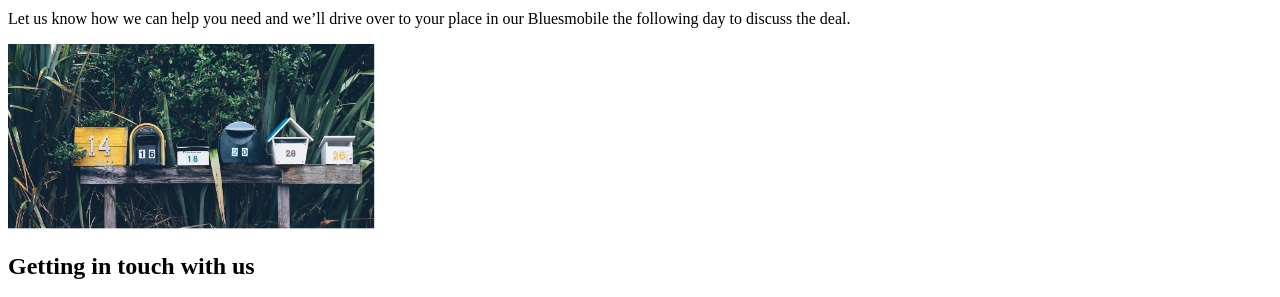
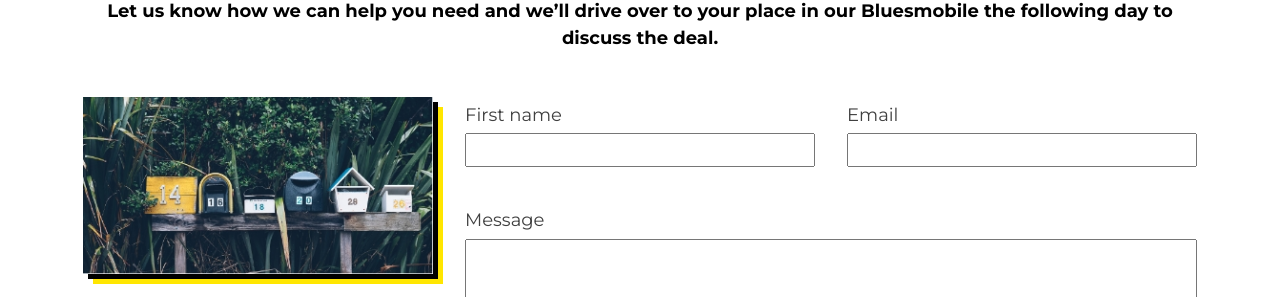
Before and after one commit to 732534yunus/web-design, a website built with Vite: page contact.html in a window 1280 px wide. Shown: the part 206-503 px from the top of the page. Built offline with nearby package versions, Linux system fonts and the light colour scheme.

Commit message:
Update contact.html

```diff
--- a/contact.html
+++ b/contact.html
@@ -18,7 +18,7 @@
     />
 
     <!-- link to my CSS -->
-    <link href=".style.css" rel="stylesheet" />
+    <link href="style.css" rel="stylesheet" />
   </head>
   <body>
     <header class="header main-grid">
```
